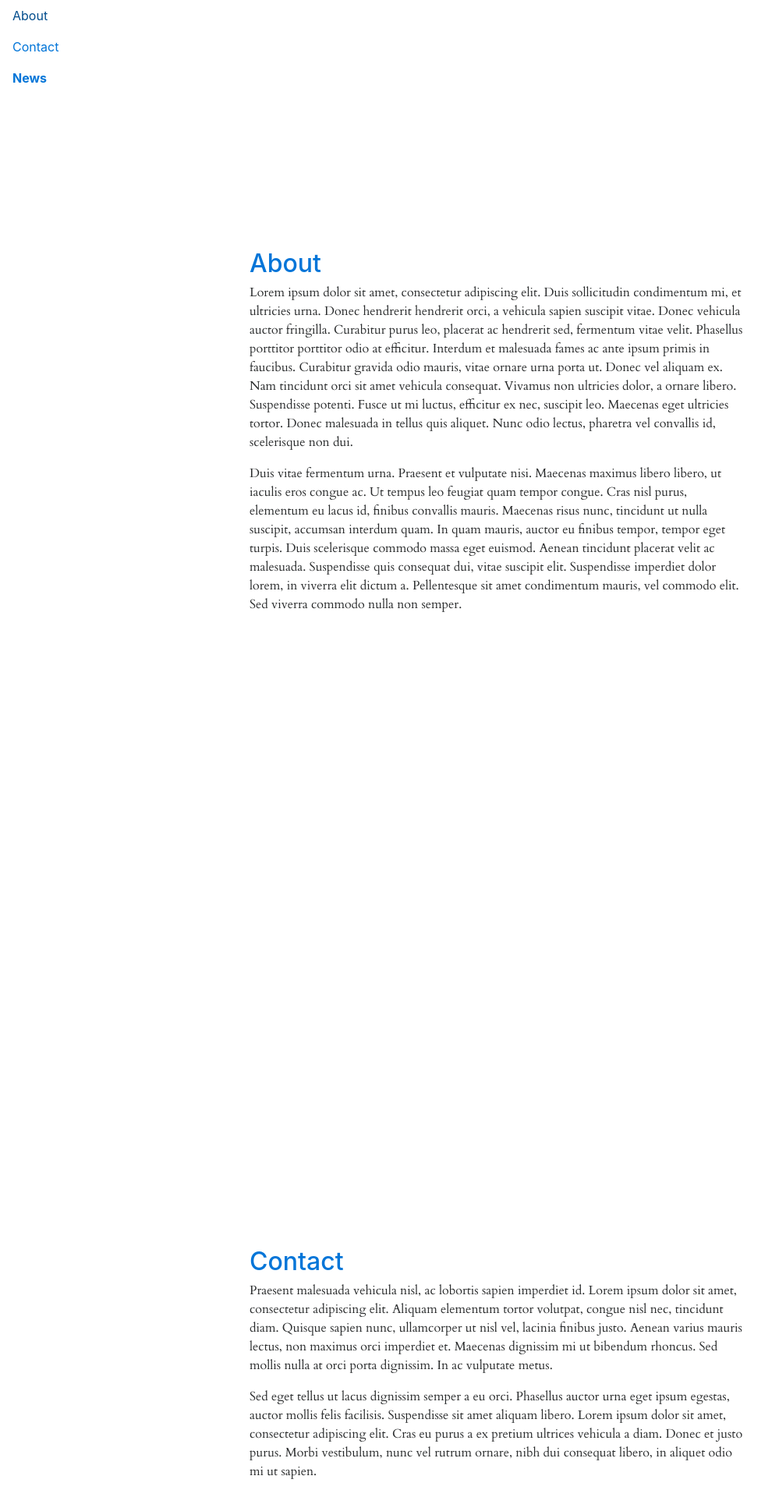
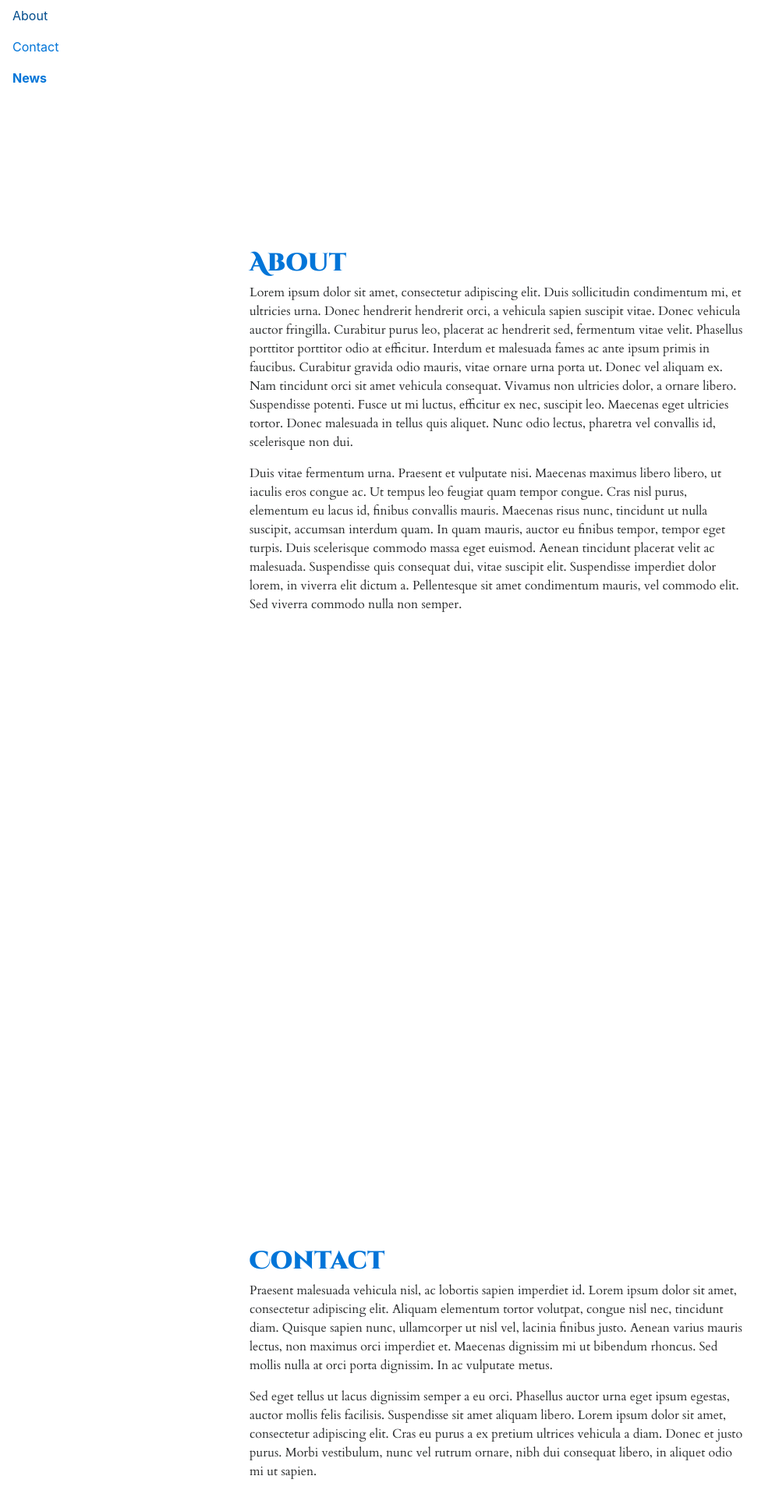
Before and after one commit to JoyceKimberly/SoniaBjornsen, a Jekyll site: the page built from index.md, in a window 1280 px wide. Shown: the top 1920 px of the page at 78% size, without its empty margins (0-999 px from the left). Built offline with Jekyll 4.4.1, drawn with Linux system fonts in a browser that asks for light colours; nearby versions of some CDN libraries; the repository's description, which GitHub fills in, is left out.

Commit message:
Update style.scss

```diff
--- a/assets/css/style.scss
+++ b/assets/css/style.scss
@@ -16,6 +16,7 @@
 }
 
 @import url('https://fonts.googleapis.com/css?family=Cardo:400,400i,700&subset=latin-ext');
+@import url('https://fonts.googleapis.com/css?family=Cinzel+Decorative:900');
 
 $side-width: 25vw;
 
@@ -39,6 +40,10 @@
   padding: $side-width;
 }
 
+h1, h2, h3, h4, h5, h6 {
+  font-family: 'Cinzel Decorative', cursive;
+}
+
 p {
   font-family: Cardo, serif;
 }
```
